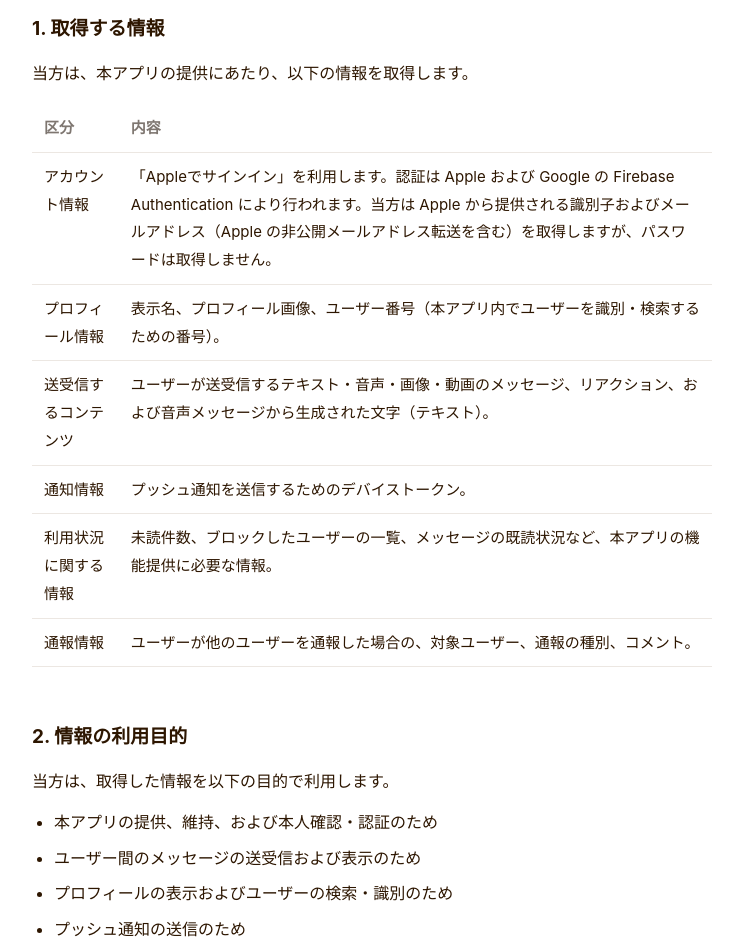
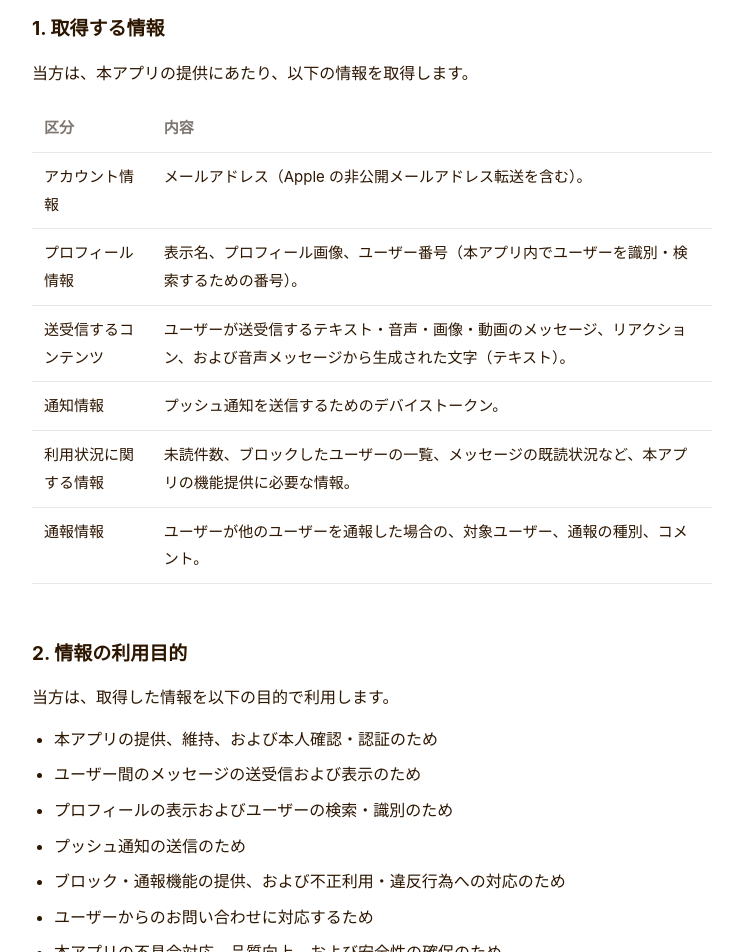
Before and after one commit to Sakippo/aizuchi, a plain HTML site: page privacy-policy.html in a window 1280 px wide. Shown: the part 906-1858 px from the top of the page, without its empty margins (268-1011 px from the left). Drawn offline with Linux system fonts and the light colour scheme.

Commit message:
update auth wording for Sign in with Apple

```diff
--- a/privacy-policy.html
+++ b/privacy-policy.html
@@ -48,7 +48,7 @@
     <tr><th>区分</th><th>内容</th></tr>
     <tr>
       <td>アカウント情報</td>
-      <td>「Appleでサインイン」を利用します。認証は Apple および Google の Firebase Authentication により行われます。当方は Apple から提供される識別子およびメールアドレス（Apple の非公開メールアドレス転送を含む）を取得しますが、パスワードは取得しません。</td>
+      <td>メールアドレス（Apple の非公開メールアドレス転送を含む）。</td>
     </tr>
     <tr>
       <td>プロフィール情報</td>
```
